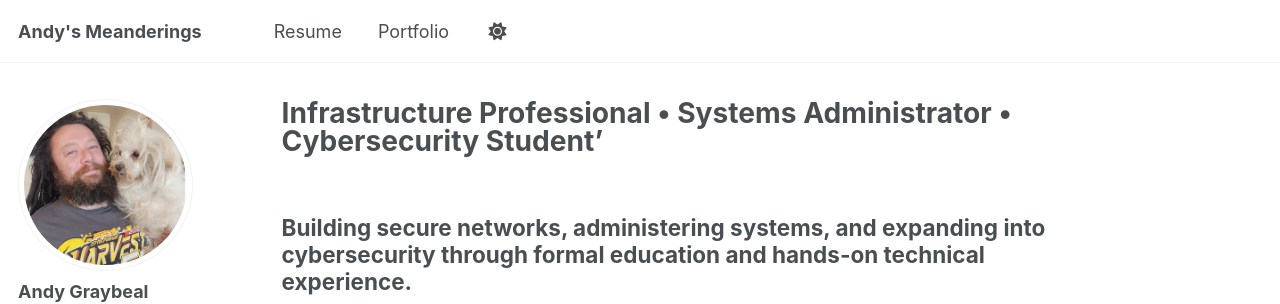
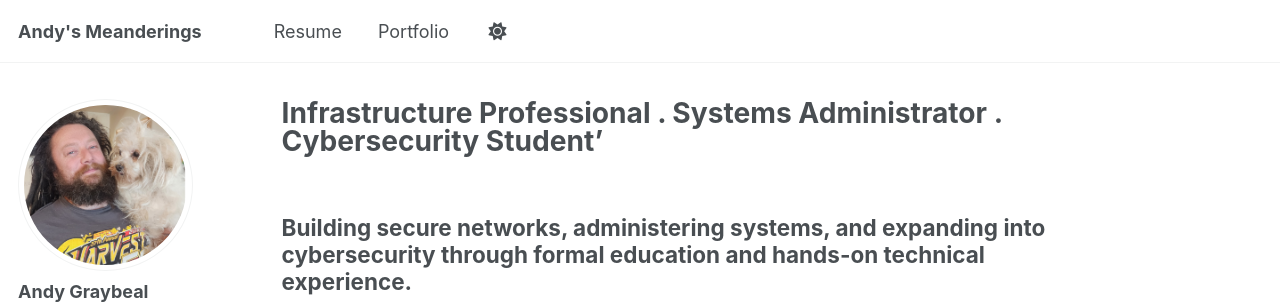
Before and after one commit to andy-graybeal/andy-graybeal.github.io, a Jekyll site: the page built from _pages/about.md, in a window 1280 px wide and 900 px high. Shown: the top 304 px of the window. Built offline with Jekyll 4.4.1, drawn with Linux system fonts in a browser that asks for light colours; a script that is not in the unit is left out.

```diff
--- a/_pages/about.md
+++ b/_pages/about.md
@@ -1,6 +1,6 @@
 ---
 permalink: /
-title: "Infrastructure Professional • Systems Administrator • Cybersecurity Student'"
+title: "Infrastructure Professional . Systems Administrator . Cybersecurity Student'"
 author_profile: true
 redirect_from:
   - /about/
```
